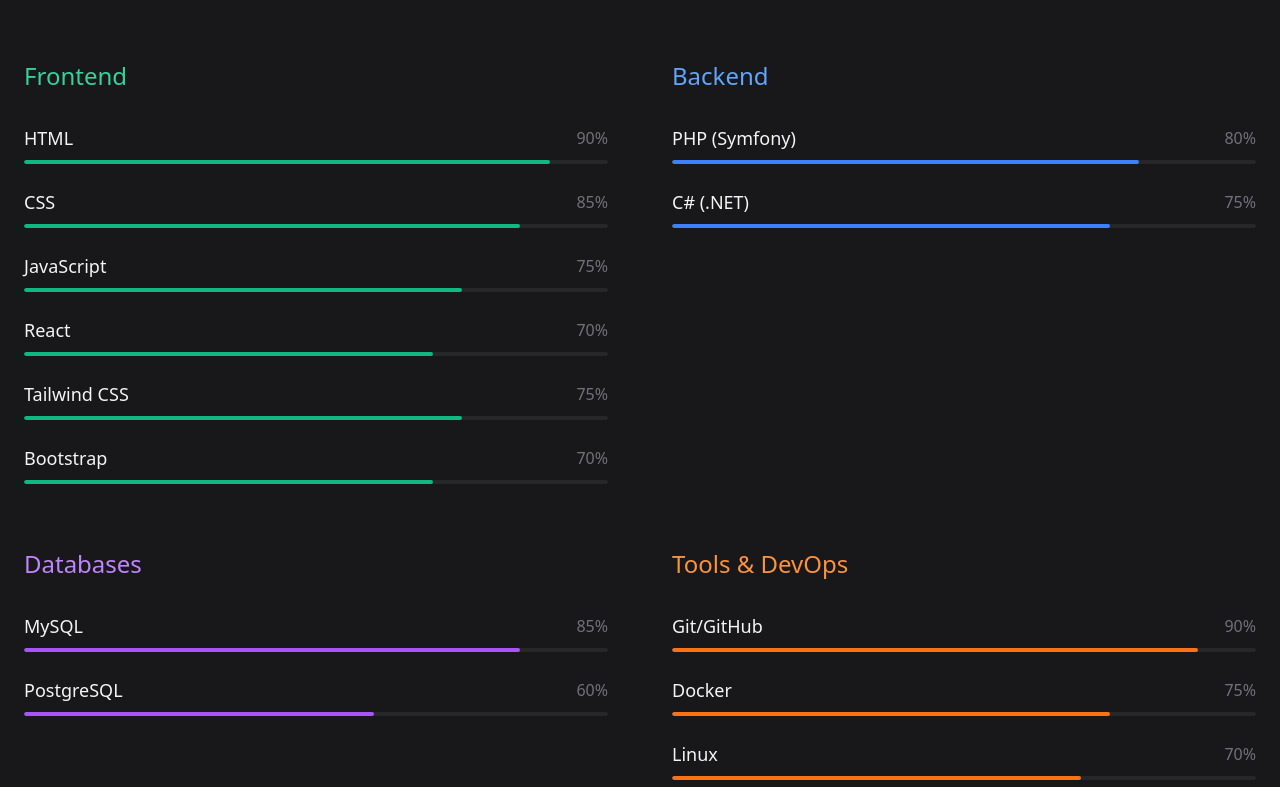
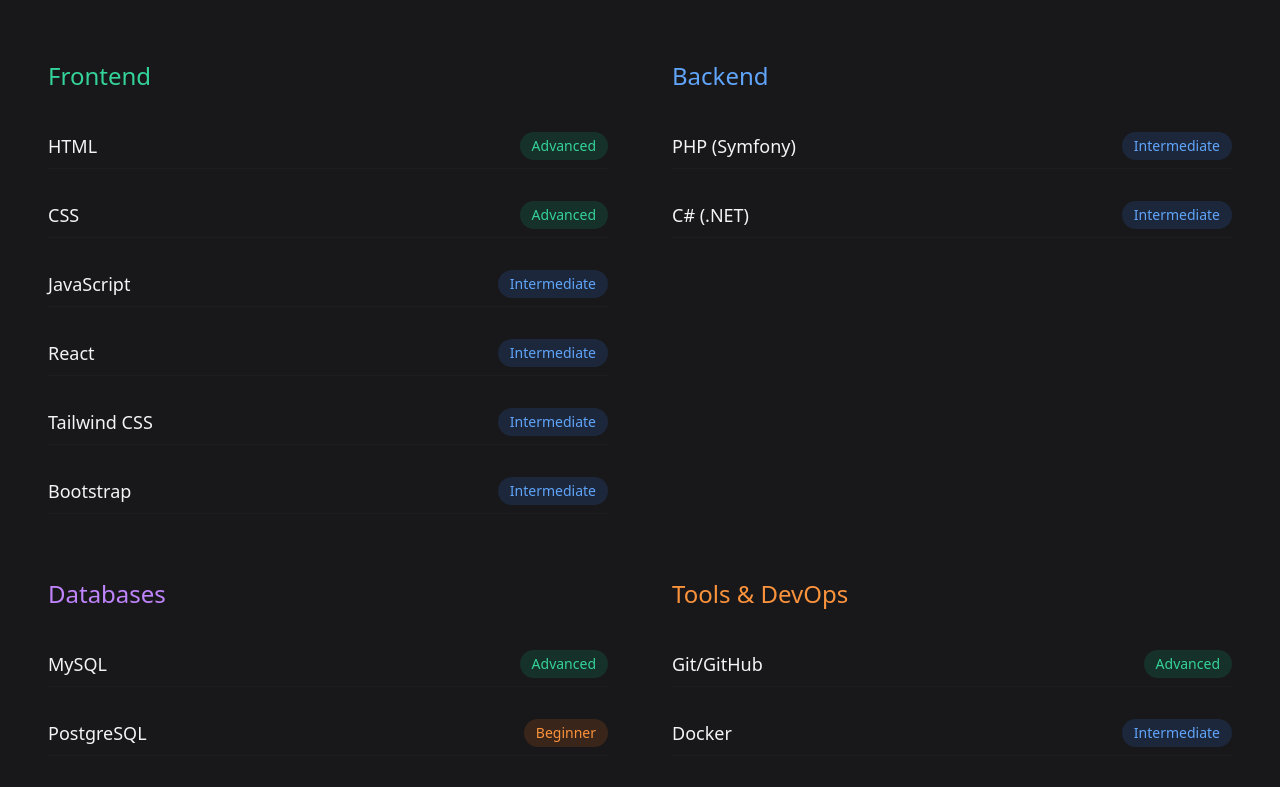
Before and after one commit to yvsslne48/yassine-react-portfolio, a React (Vite) app: page / in a window 1280 px wide. Shown: the part 1580-2367 px from the top of the page. Built offline with nearby package versions, Linux system fonts and the light colour scheme.

Commit message:
Refactor skills section: remove progress bars and improve layout spacing

```diff
--- a/src/Portfolio.jsx
+++ b/src/Portfolio.jsx
@@ -28,26 +28,26 @@
 
 const skills = {
   frontend: [
-      { name: 'HTML', level: 90 },
-      { name: 'CSS', level: 85 },
-      { name: 'JavaScript', level: 75 },
-      { name: 'React', level: 70 },
-      { name: 'Tailwind CSS', level: 75 },
-      { name: 'Bootstrap', level: 70 }
+    { name: 'HTML', levelText: 'Advanced', levelValue: 90 },
+    { name: 'CSS', levelText: 'Advanced', levelValue: 85 },
+    { name: 'JavaScript', levelText: 'Intermediate', levelValue: 75 },
+    { name: 'React', levelText: 'Intermediate', levelValue: 70 },
+    { name: 'Tailwind CSS', levelText: 'Intermediate', levelValue: 75 },
+    { name: 'Bootstrap', levelText: 'Intermediate', levelValue: 70 }
   ],
   backend: [
-      { name: 'PHP (Symfony)', level: 80 },
-      { name: 'C# (.NET)', level: 75 }
+    { name: 'PHP (Symfony)', levelText: 'Intermediate', levelValue: 80 },
+    { name: 'C# (.NET)', levelText: 'Intermediate', levelValue: 75 }
   ],
   databases: [
-      { name: 'MySQL', level: 85 },
-      { name: 'PostgreSQL', level: 60 }
+    { name: 'MySQL', levelText: 'Advanced', levelValue: 85 },
+    { name: 'PostgreSQL', levelText: 'Beginner', levelValue: 60 }
   ],
   tools: [
-      { name: 'Git/GitHub', level: 90 },
-      { name: 'Docker', level: 75 },
-      { name: 'Linux', level: 70 },
-      { name: 'Jira', level: 80 }
+    { name: 'Git/GitHub', levelText: 'Advanced', levelValue: 90 },
+    { name: 'Docker', levelText: 'Intermediate', levelValue: 75 },
+    { name: 'Linux', levelText: 'Intermediate', levelValue: 70 },
+    { name: 'Jira', levelText: 'Intermediate', levelValue: 80 }
   ]
 };
 
@@ -131,7 +131,8 @@
     <div className={`min-h-screen transition-all duration-500 ${darkMode ? 'bg-zinc-950 text-zinc-100' : 'bg-stone-50 text-stone-950'}`}>
       {/* Navigation */}
       <nav className={`fixed top-0 w-full z-50 transition-all duration-300 backdrop-blur-xl ${darkMode ? 'bg-zinc-950/80 border-zinc-800' : 'bg-stone-50/80 border-stone-200'} border-b`}>
-        <div className="max-w-7xl mx-auto px-6 py-4 flex justify-between items-center">
+        <div className="max-w-7xl mx-auto px-6 md:px-10 lg:px-12
+ py-6 flex justify-between items-center">
           <a href="#home" className="text-2xl font-light tracking-tight hover:opacity-70 transition-opacity">
             YA
           </a>
@@ -152,7 +153,8 @@
       </nav>
 
       {/* Hero Section */}
-      <section id="home" className="min-h-screen flex items-center justify-center px-6 pt-20">
+      <section id="home" className="min-h-screen flex items-center justify-center px-6 md:px-10 lg:px-12
+ pt-20">
         <div className="max-w-7xl w-full">
           <div className="grid md:grid-cols-2 gap-16 items-center">
             <div className="space-y-8">
@@ -222,7 +224,8 @@
       {/* About Section */}
       <section
         id="about"
-        className={`py-32 px-6 transition-all duration-1000 ${isVisible.about ? 'opacity-100 translate-y-0' : 'opacity-0 translate-y-10'}`}
+        className={`py-32 px-6 md:px-10 lg:px-12
+ transition-all duration-1000 ${isVisible.about ? 'opacity-100 translate-y-0' : 'opacity-0 translate-y-10'}`}
       >
         <div className="max-w-7xl mx-auto">
           <div className="grid md:grid-cols-5 gap-16">
@@ -259,7 +262,9 @@
       {/* Skills Section */}
       <section
         id="skills"
-        className={`py-32 px-6 ${darkMode ? 'bg-zinc-900' : 'bg-stone-100'} transition-all duration-1000 ${isVisible.skills ? 'opacity-100 translate-y-0' : 'opacity-0 translate-y-10'}`}
+        className={`py-32  px-6 md:px-10 lg:px-12
+
+ ${darkMode ? 'bg-zinc-900' : 'bg-stone-100'} transition-all duration-1000 ${isVisible.skills ? 'opacity-100 translate-y-0' : 'opacity-0 translate-y-10'}`}
       >
         <div className="max-w-7xl mx-auto">
           <h2 className={`text-5xl md:text-6xl font-light tracking-tight mb-20 ${darkMode ? 'text-zinc-400' : 'text-stone-400'}`}>
@@ -272,16 +277,34 @@
               <h3 className={`text-2xl font-light mb-8 ${darkMode ? 'text-emerald-400' : 'text-emerald-600'}`}>Frontend</h3>
               {skills.frontend.map((skill, idx) => (
                 <div key={idx} className="space-y-2">
-                  <div className="flex justify-between items-center">
+                  {/* <div className="flex justify-between items-center">
                     <span className="text-lg">{skill.name}</span>
-                    <span className={darkMode ? 'text-zinc-500' : 'text-stone-500'}>{skill.level}%</span>
+                    <span className={darkMode ? 'text-zinc-500' : 'text-stone-500'}>
+                      {skill.levelText}
+                      </span>
+
+                  </div> */}
+                  <div key={idx} className="flex justify-between items-center py-2 border-b border-zinc-800/40">
+  <span className="text-lg">{skill.name}</span>
+  <span
+    className={`text-sm px-3 py-1 rounded-full ${
+      skill.levelText === 'Advanced'
+        ? 'bg-emerald-500/15 text-emerald-400'
+        : skill.levelText === 'Intermediate'
+        ? 'bg-blue-500/15 text-blue-400'
+        : 'bg-orange-500/15 text-orange-400'
+    }`}
+  >
+    {skill.levelText}
+  </span>
 </div>
-                  <div className={`h-1 rounded-full overflow-hidden ${darkMode ? 'bg-zinc-800' : 'bg-stone-300'}`}>
+
+                  {/* <div className={`h-1 rounded-full overflow-hidden ${darkMode ? 'bg-zinc-800' : 'bg-stone-300'}`}>
                     <div
                       className={`h-full rounded-full transition-all duration-1000 ${darkMode ? 'bg-emerald-500' : 'bg-emerald-600'}`}
-                      style={{ width: isVisible.skills ? `${skill.level}%` : '0%' }}
+                      style={{ width: isVisible.skills ? `${skill.levelValue}%` : '0%' }}
                     ></div>
-                  </div>
+                  </div> */}
                 </div>
               ))}
             </div>
@@ -291,16 +314,34 @@
               <h3 className={`text-2xl font-light mb-8 ${darkMode ? 'text-blue-400' : 'text-blue-600'}`}>Backend</h3>
               {skills.backend.map((skill, idx) => (
                 <div key={idx} className="space-y-2">
-                  <div className="flex justify-between items-center">
+                  {/* <div className="flex justify-between items-center">
                     <span className="text-lg">{skill.name}</span>
-                    <span className={darkMode ? 'text-zinc-500' : 'text-stone-500'}>{skill.level}%</span>
+                    <span className={darkMode ? 'text-zinc-500' : 'text-stone-500'}>
+                      {skill.levelText}
+                    </span>
+
+                  </div> */}
+                  <div key={idx} className="flex justify-between items-center py-2 border-b border-zinc-800/40">
+  <span className="text-lg">{skill.name}</span>
+  <span
+    className={`text-sm px-3 py-1 rounded-full ${
+      skill.levelText === 'Advanced'
+        ? 'bg-emerald-500/15 text-emerald-400'
+        : skill.levelText === 'Intermediate'
+        ? 'bg-blue-500/15 text-blue-400'
+        : 'bg-orange-500/15 text-orange-400'
+    }`}
+  >
+    {skill.levelText}
+  </span>
 </div>
-                  <div className={`h-1 rounded-full overflow-hidden ${darkMode ? 'bg-zinc-800' : 'bg-stone-300'}`}>
+
+                  {/* <div className={`h-1 rounded-full overflow-hidden ${darkMode ? 'bg-zinc-800' : 'bg-stone-300'}`}>
                     <div
                       className={`h-full rounded-full transition-all duration-1000 ${darkMode ? 'bg-blue-500' : 'bg-blue-600'}`}
-                      style={{ width: isVisible.skills ? `${skill.level}%` : '0%' }}
+                      style={{ width: isVisible.skills ? `${skill.levelValue}%` : '0%' }}
                     ></div>
-                  </div>
+                  </div> */}
                 </div>
               ))}
             </div>
@@ -310,16 +351,34 @@
               <h3 className={`text-2xl font-light mb-8 ${darkMode ? 'text-purple-400' : 'text-purple-600'}`}>Databases</h3>
               {skills.databases.map((skill, idx) => (
                 <div key={idx} className="space-y-2">
-                  <div className="flex justify-between items-center">
+                  {/* <div className="flex justify-between items-center">
                     <span className="text-lg">{skill.name}</span>
-                    <span className={darkMode ? 'text-zinc-500' : 'text-stone-500'}>{skill.level}%</span>
+                    <span className={darkMode ? 'text-zinc-500' : 'text-stone-500'}>
+                      {skill.levelText}
+                    </span>
+
+                  </div> */}
+                  <div key={idx} className="flex justify-between items-center py-2 border-b border-zinc-800/40">
+  <span className="text-lg">{skill.name}</span>
+  <span
+    className={`text-sm px-3 py-1 rounded-full ${
+      skill.levelText === 'Advanced'
+        ? 'bg-emerald-500/15 text-emerald-400'
+        : skill.levelText === 'Intermediate'
+        ? 'bg-blue-500/15 text-blue-400'
+        : 'bg-orange-500/15 text-orange-400'
+    }`}
+  >
+    {skill.levelText}
+  </span>
 </div>
-                  <div className={`h-1 rounded-full overflow-hidden ${darkMode ? 'bg-zinc-800' : 'bg-stone-300'}`}>
+
+                  {/* <div className={`h-1 rounded-full overflow-hidden ${darkMode ? 'bg-zinc-800' : 'bg-stone-300'}`}>
                     <div
                       className={`h-full rounded-full transition-all duration-1000 ${darkMode ? 'bg-purple-500' : 'bg-purple-600'}`}
-                      style={{ width: isVisible.skills ? `${skill.level}%` : '0%' }}
+                      style={{ width: isVisible.skills ? `${skill.levelValue}%` : '0%' }}
                     ></div>
-                  </div>
+                  </div> */}
                 </div>
               ))}
             </div>
@@ -329,16 +388,34 @@
               <h3 className={`text-2xl font-light mb-8 ${darkMode ? 'text-orange-400' : 'text-orange-600'}`}>Tools & DevOps</h3>
               {skills.tools.map((skill, idx) => (
                 <div key={idx} className="space-y-2">
-                  <div className="flex justify-between items-center">
+                  {/* <div className="flex justify-between items-center">
                     <span className="text-lg">{skill.name}</span>
-                    <span className={darkMode ? 'text-zinc-500' : 'text-stone-500'}>{skill.level}%</span>
+                    <span className={darkMode ? 'text-zinc-500' : 'text-stone-500'}>
+                      {skill.levelText}
+                    </span>
+
+                  </div> */}
+                  <div key={idx} className="flex justify-between items-center py-2 border-b border-zinc-800/40">
+  <span className="text-lg">{skill.name}</span>
+  <span
+    className={`text-sm px-3 py-1 rounded-full ${
+      skill.levelText === 'Advanced'
+        ? 'bg-emerald-500/15 text-emerald-400'
+        : skill.levelText === 'Intermediate'
+        ? 'bg-blue-500/15 text-blue-400'
+        : 'bg-orange-500/15 text-orange-400'
+    }`}
+  >
+    {skill.levelText}
+  </span>
 </div>
-                  <div className={`h-1 rounded-full overflow-hidden ${darkMode ? 'bg-zinc-800' : 'bg-stone-300'}`}>
+
+                  {/* <div className={`h-1 rounded-full overflow-hidden ${darkMode ? 'bg-zinc-800' : 'bg-stone-300'}`}>
                     <div
                       className={`h-full rounded-full transition-all duration-1000 ${darkMode ? 'bg-orange-500' : 'bg-orange-600'}`}
-                      style={{ width: isVisible.skills ? `${skill.level}%` : '0%' }}
+                      style={{ width: isVisible.skills ? `${skill.levelValue}%` : '0%' }}
                     ></div>
-                  </div>
+                  </div> */}
                 </div>
               ))}
             </div>
@@ -349,7 +426,8 @@
       {/* Projects Section */}
       <section
         id="projects"
-        className={`py-32 px-6 transition-all duration-1000 ${isVisible.projects ? 'opacity-100 translate-y-0' : 'opacity-0 translate-y-10'}`}
+        className={`py-32 px-6 md:px-10 lg:px-12
+ transition-all duration-1000 ${isVisible.projects ? 'opacity-100 translate-y-0' : 'opacity-0 translate-y-10'}`}
       >
         <div className="max-w-7xl mx-auto">
           <div className="flex justify-between items-center mb-20">
@@ -483,7 +561,8 @@
       {/* Certifications Section */}
       <section
         id="certifications"
-        className={`py-32 px-6 ${darkMode ? 'bg-zinc-900' : 'bg-stone-100'} transition-all duration-1000 ${isVisible.certifications ? 'opacity-100 translate-y-0' : 'opacity-0 translate-y-10'}`}
+        className={`py-32 px-6 md:px-10 lg:px-12
+ ${darkMode ? 'bg-zinc-900' : 'bg-stone-100'} transition-all duration-1000 ${isVisible.certifications ? 'opacity-100 translate-y-0' : 'opacity-0 translate-y-10'}`}
       >
         <div className="max-w-7xl mx-auto">
           <h2 className={`text-5xl md:text-6xl font-light tracking-tight mb-20 ${darkMode ? 'text-zinc-400' : 'text-stone-400'}`}>
@@ -509,7 +588,8 @@
       {/* Contact Section */}
       <section
         id="contact"
-        className={`py-32 px-6 transition-all duration-1000 ${isVisible.contact ? 'opacity-100 translate-y-0' : 'opacity-0 translate-y-10'}`}
+        className={`py-32 px-6 md:px-10 lg:px-12
+ transition-all duration-1000 ${isVisible.contact ? 'opacity-100 translate-y-0' : 'opacity-0 translate-y-10'}`}
       >
         <div className="max-w-7xl mx-auto">
           <div className="grid md:grid-cols-2 gap-16 items-center">
@@ -598,7 +678,8 @@
       </section>
 
       {/* Footer */}
-      <footer className={`py-12 px-6 border-t ${darkMode ? 'border-zinc-800' : 'border-stone-300'}`}>
+      <footer className={`py-12 px-6 md:px-10 lg:px-12
+ border-t ${darkMode ? 'border-zinc-800' : 'border-stone-300'}`}>
         <div className="max-w-7xl mx-auto flex flex-col md:flex-row justify-between items-center gap-4">
           <p className={`text-sm ${darkMode ? 'text-zinc-500' : 'text-stone-500'}`}>
             © 2026 Yassine Amrani. All rights reserved.
```
Lines whose indentation alone changed are shown as unchanged.
